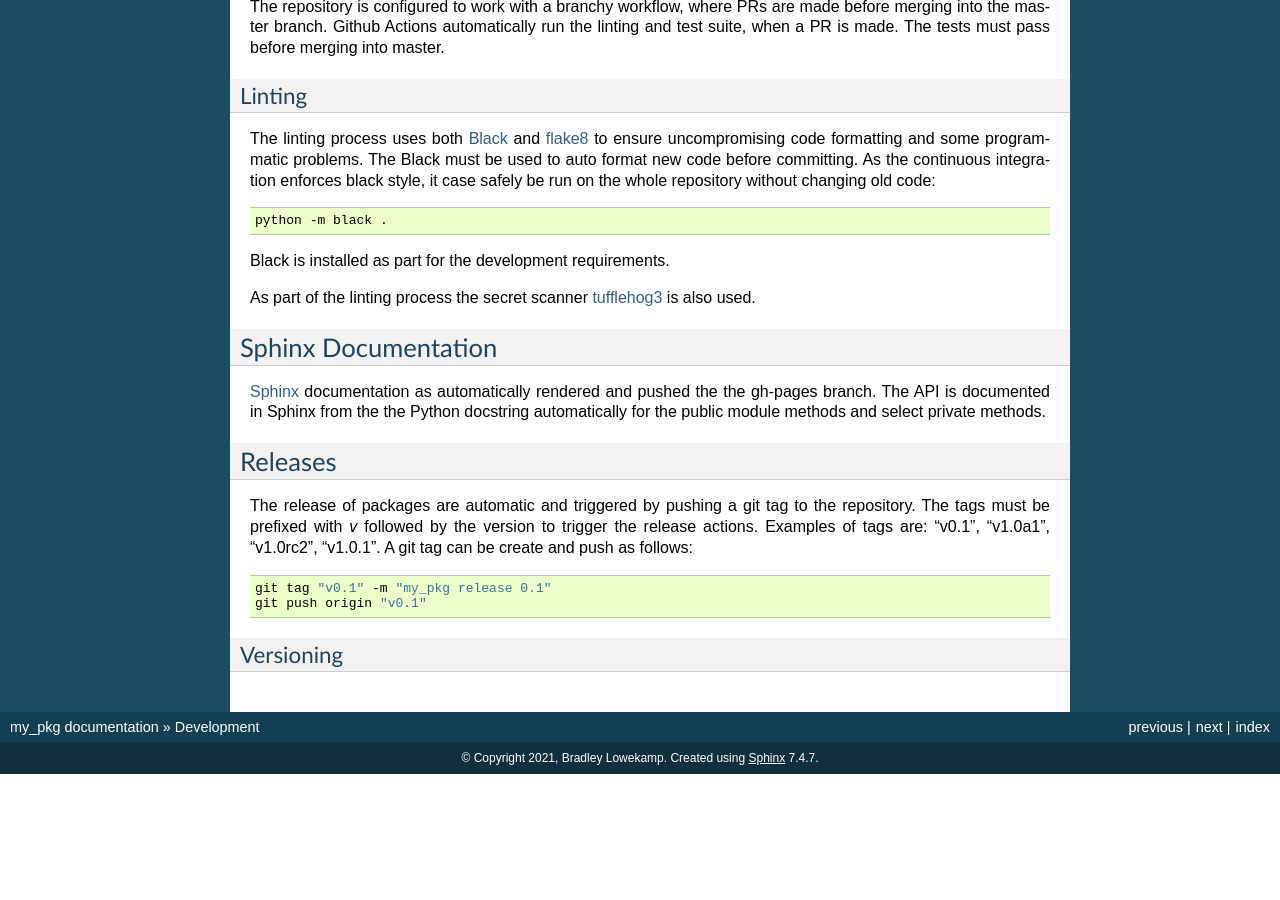
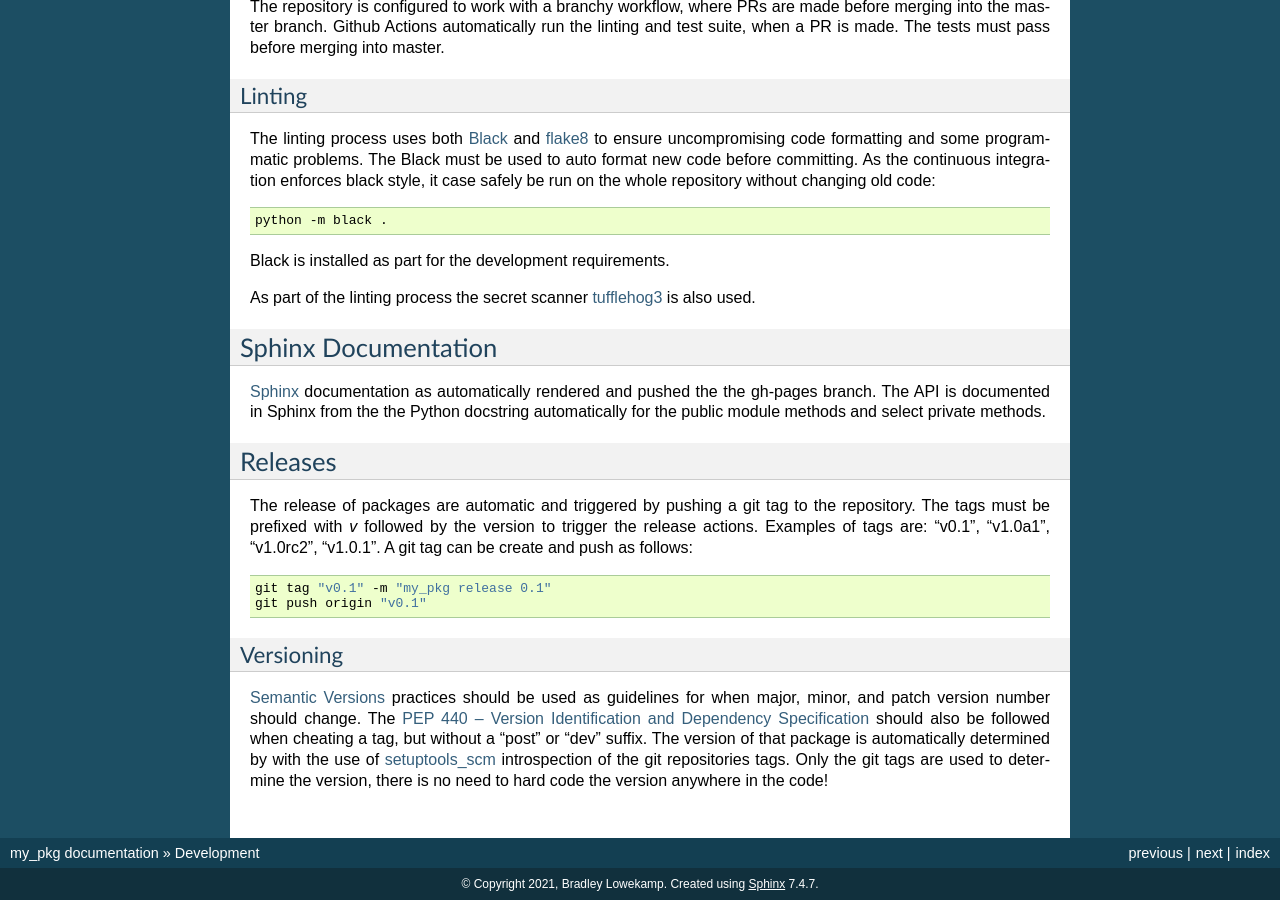
Before and after one commit to niaid/rap_sitkCore, a Sphinx documentation site: the page built from docs/development.rst, in a window 1280 px wide and 900 px high, scrolled down 1544 px. Built offline with Sphinx 7.4.7, drawn with Linux system fonts in a browser that asks for light colours; before the commit the page ends 2318 px from its top, so only the background shows below that.

Commit message:
Add details on how versioning is handled

```diff
--- a/docs/development.rst
+++ b/docs/development.rst
@@ -146,3 +146,10 @@ with `v` followed by the version to trigger the release actions. Examples of tag
 
 Versioning
 ==========
+
+`Semantic Versions <https://semver.org>`_ practices should be used as guidelines for when major, minor, and patch
+version number should change. The `PEP 440 -- Version Identification and Dependency Specification <https://www.python.org/dev/peps/pep-0440/>`_
+should also be followed when cheating a tag, but without a "post" or "dev" suffix. The version of that package is
+automatically determined by with the use of `setuptools_scm <https://github.com/pypa/setuptools_scm/>`_ introspection
+of the git repositories tags. Only the git tags are used to determine the version, there is no need to hard code the
+version anywhere in the code!
```
